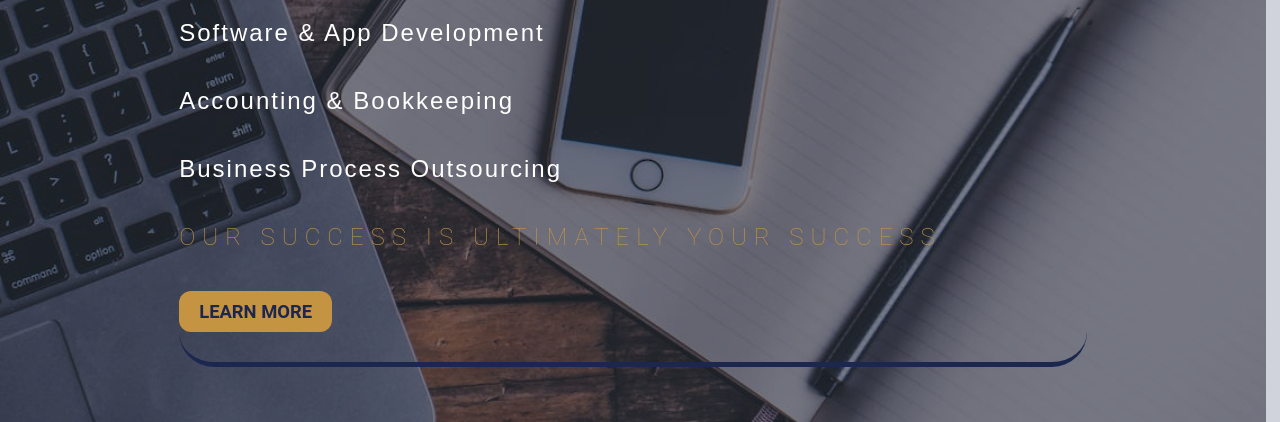
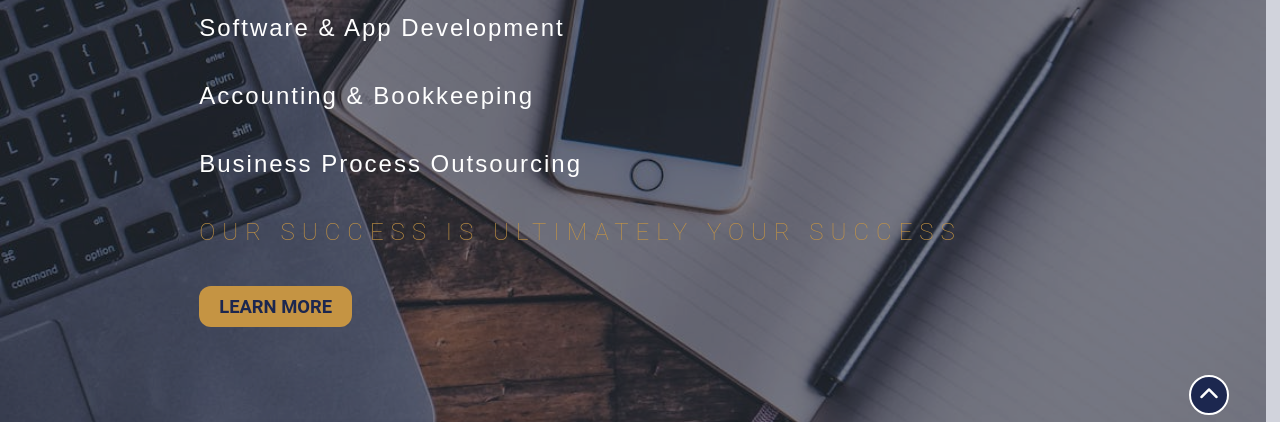
Before and after one commit to abhimanyu119/Project-AOSC, a plain HTML site: page index.html in a window 1280 px wide. Shown: the part 329-751 px from the top of the page. Drawn offline with Linux system fonts and the light colour scheme.

Commit message:
Add move to top button and footer map in index.html and styles.css

```diff
--- a/index.html
+++ b/index.html
@@ -41,7 +41,9 @@
     </div>
     <div class="body-bg-wrapper-2"></div>
 
+    <!-- Move to Top Button -->
 
+    <button onclick="window.scrollTo({ top: 0});" id="scroll-top-button" title="Go to top"><i class="fa-solid fa-chevron-up"></i></button>
 
     <!-- Intro Text starts here !!!!! -->
 
@@ -229,6 +231,7 @@
                     <i id="img" class="fa-brands fa-facebook"></i></a>
                 <a href="https://twitter.com/aoscindia"><i id="img" class="fa-brands fa-x-twitter"></i></a>
             </span>
+            <iframe class="footer-map" src="https://www.google.com/maps/embed?pb=!1m18!1m12!1m3!1d424.5500999534716!2d74.8625075396164!3d31.650252663182872!2m3!1f0!2f0!3f0!3m2!1i1024!2i768!4f13.1!3m3!1m2!1s0x3919631340fec2a1%3A0x4c1f1a1bcdb2a1fc!2sAOSC%20Technologies%20India!5e0!3m2!1sen!2sin!4v1714106238537!5m2!1sen!2sin" style="border:0;" allowfullscreen="" loading="lazy" referrerpolicy="no-referrer-when-downgrade"></iframe>
         </div>
         <div class="footer-section">
             <h4 class="footer-section-heading">Contact</h4>
--- a/styles.css
+++ b/styles.css
@@ -17,6 +17,7 @@
 }
 
 body {
+    position: relative;
     margin: 0;
     padding: 0;
     font-family: Arial, sans-serif;
@@ -158,6 +159,35 @@ body {
     transition: var(--transition-delay);
 }
 
+/* Move to Top Button */
+
+#scroll-top-button {
+    position: sticky;
+    top: 88%;
+    right: 4%;
+    float:right;
+    height: 40px;
+    width: 40px;
+    border: 2px solid white;
+    border-radius: 50%;
+    font-size: 20px;
+    z-index: 100;
+    cursor: pointer;
+    background-color: var(--primary-blue);
+    color: white;
+}
+#scroll-top-button:hover {
+    background: linear-gradient(to bottom, var(--primary-blue) 50%, var(--primary-orange) 50%);
+    background-size: 100% 200%;
+    background-position: bottom;
+    transition: all var(--transition-delay) ease-in-out;
+    color: var(--primary-blue);
+}
+#scroll-top-button:not(:hover) {
+    transition: all var(--transition-delay) ease-in-out;
+}
+/* Intro Section */
+
 .body-bg {
     height: var(--screen-height);
     width: var(--screen-width);
@@ -197,6 +227,7 @@ body {
     margin-inline: var(--inline-offset);
     margin-block: calc(var(--block-offset) / 2);
     padding-block: 10px;
+    padding-left: 20px;
     position: relative;
     display: flex;
     flex-direction: column;
@@ -204,8 +235,6 @@ body {
     justify-content: center;
     color: white;
     z-index: 30;
-    border-block: 5px solid #1C274F;
-    border-radius: 35px;
 }
 
 .intro-section-main-heading {
@@ -450,7 +479,7 @@ body {
     padding: 15px;
     box-sizing: border-box;
     color: rgb(0, 0, 0);
-    filter: drop-shadow(0 0 0.5rem rgba(0,0,0,0.8));
+    filter: drop-shadow(0 0 0.5rem rgba(0,0,0,0.5));
     cursor: pointer;
 }
 .course-col-heading{
@@ -465,7 +494,6 @@ body {
     box-shadow: 0 0 20px 0 rgba(0,0,0,0.2);
     transform: scale(1.02);
     transition: all var(--transition-delay);
-    pointer-events: auto;
 }
 .course-col:not(:hover){
     transition: all var(--transition-delay);
@@ -574,3 +602,9 @@ footer {
     background-color: #dfaf61;
     transition: all var(--transition-delay);
 }
+
+.footer-map {
+    width: 250px;
+    height: 200px;
+    margin-top: 25px;
+}
```
